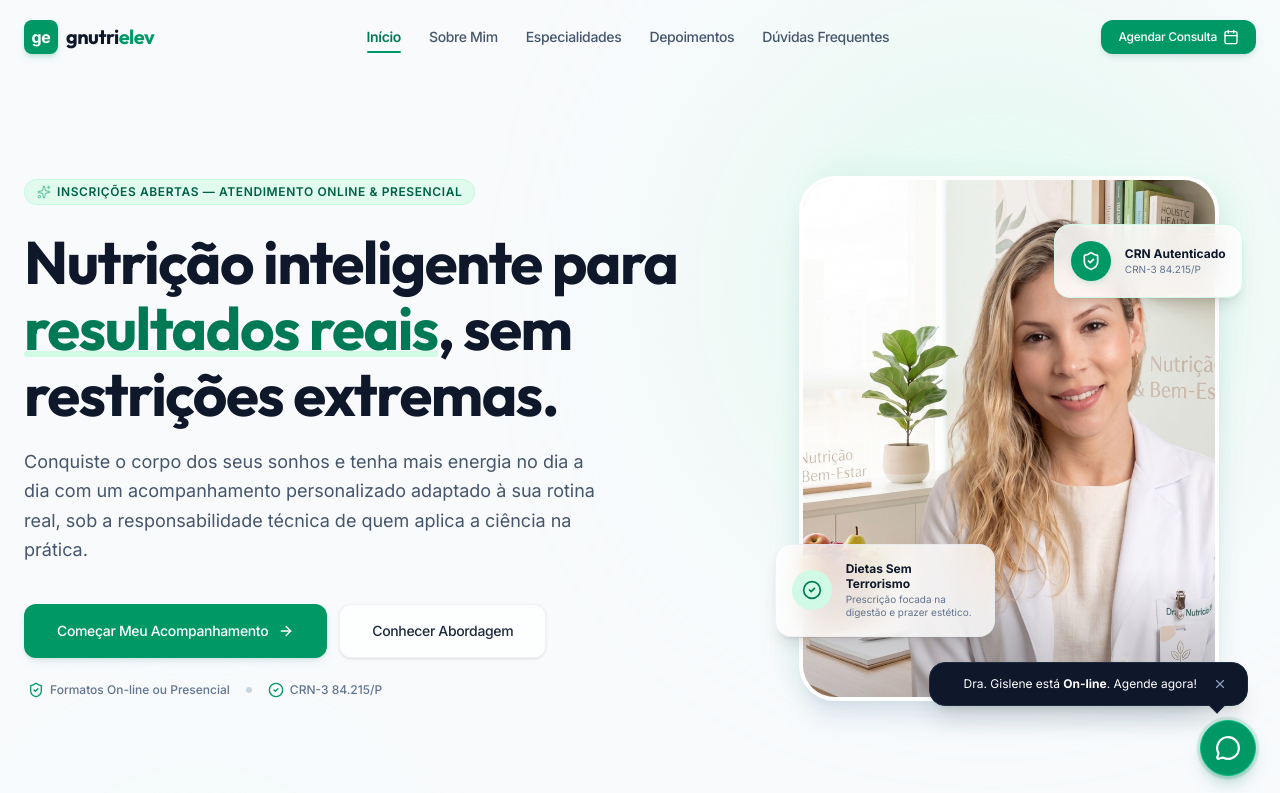
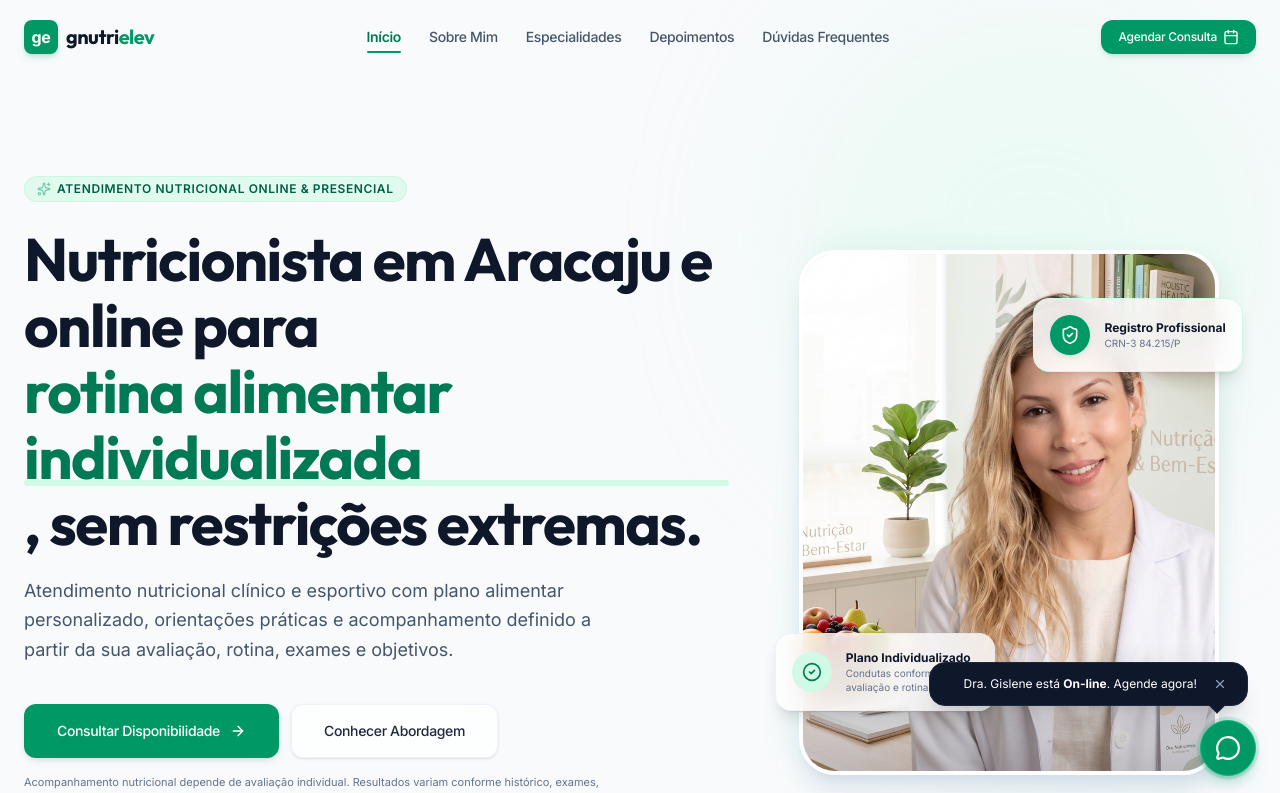
Before and after one commit to paulodias-dev/gnutrielev-nutricionista, a React (Vite) app: page / in a window 1280 px wide. Shown: the top 793 px of the page. Built offline with nearby package versions, Linux system fonts and the light colour scheme.

Commit message:
Ajusta hero para compliance SEO e performance

```diff
--- a/src/components/sections/Hero.tsx
+++ b/src/components/sections/Hero.tsx
@@ -18,48 +18,40 @@ export const Hero: React.FC = () => {
       id="inicio"
       className="relative pt-32 pb-20 md:pt-44 md:pb-32 bg-slate-50 overflow-hidden font-sans"
     >
-      {/* Dynamic blurred organic spot to simulate macOS desktop aesthetic */}
-      <div className="absolute top-0 right-0 w-[45vw] h-[45vw] rounded-full bg-emerald-100/40 filter blur-[100px] pointer-events-none" />
-      <div className="absolute bottom-12 left-10 w-[25vw] h-[25vw] rounded-full bg-teal-50/50 filter blur-[80px] pointer-events-none" />
+      <div className="absolute top-0 right-0 w-[38vw] h-[38vw] rounded-full bg-emerald-100/30 filter blur-[80px] pointer-events-none" />
+      <div className="absolute bottom-12 left-10 w-[20vw] h-[20vw] rounded-full bg-teal-50/40 filter blur-[60px] pointer-events-none" />
 
       <div className="max-w-7xl mx-auto px-6 relative z-10">
         <div className="grid grid-cols-1 lg:grid-cols-12 gap-12 lg:gap-8 items-center">
-
-          {/* Left Column: Copywriting content */}
           <div className="lg:col-span-7 flex flex-col items-start text-left">
-
-            {/* Tag/Badge */}
             <motion.div
               initial={{ opacity: 0, y: 15 }}
               animate={{ opacity: 1, y: 0 }}
               transition={{ duration: 0.5 }}
               className="inline-flex items-center gap-1.5 px-3 py-1 rounded-full text-xs font-semibold tracking-wider text-emerald-800 bg-emerald-100/60 uppercase border border-emerald-200/40 mb-6"
             >
-              <Sparkles className="w-3.5 h-3.5 text-emerald-600 animate-pulse" />
-              <span>Inscrições Abertas — Atendimento Online & Presencial</span>
+              <Sparkles aria-hidden="true" className="w-3.5 h-3.5 text-emerald-600 animate-pulse" />
+              <span>Atendimento Nutricional Online & Presencial</span>
             </motion.div>
 
-            {/* Main Catchy Title */}
             <motion.h1
               initial={{ opacity: 0, y: 15 }}
               animate={{ opacity: 1, y: 0 }}
               transition={{ duration: 0.6, delay: 0.1 }}
               className="text-3xl xs:text-4xl sm:text-5xl md:text-6xl font-bold font-display text-slate-900 tracking-tight leading-[1.2] md:leading-[1.1]"
             >
-              Nutrição inteligente para <span className="text-emerald-700 relative inline-block">resultados reais<span className="absolute left-0 bottom-1 w-full h-[6px] bg-emerald-100 rounded-full -z-10" /></span>, sem restrições extremas.
+              Nutricionista em Aracaju e online para <span className="text-emerald-700 relative inline-block">rotina alimentar individualizada<span className="absolute left-0 bottom-1 w-full h-[6px] bg-emerald-100 rounded-full -z-10" /></span>, sem restrições extremas.
             </motion.h1>
 
-            {/* Explanatory Subtitle */}
             <motion.p
               initial={{ opacity: 0, y: 15 }}
               animate={{ opacity: 1, y: 0 }}
               transition={{ duration: 0.6, delay: 0.2 }}
               className="mt-5 text-sm sm:text-base md:text-lg text-slate-600 leading-relaxed max-w-xl"
             >
-              Conquiste o corpo dos seus sonhos e tenha mais energia no dia a dia com um acompanhamento personalizado adaptado à sua rotina real, sob a responsabilidade técnica de quem aplica a ciência na prática.
+              Atendimento nutricional clínico e esportivo com plano alimentar personalizado, orientações práticas e acompanhamento definido a partir da sua avaliação, rotina, exames e objetivos.
             </motion.p>
 
-            {/* Multi-CTA block */}
             <motion.div
               initial={{ opacity: 0, y: 15 }}
               animate={{ opacity: 1, y: 0 }}
@@ -68,13 +60,16 @@ export const Hero: React.FC = () => {
             >
               <Button
                 id="hero-primary-cta"
-                onClick={() => window.open(NUTRI_PROFILE.whatsappUrl, '_blank')}
+                href={NUTRI_PROFILE.whatsappUrl}
+                target="_blank"
+                rel="noopener noreferrer"
                 variant="primary"
                 size="lg"
                 icon={ArrowRight}
+                aria-label="Consultar disponibilidade para atendimento nutricional pelo WhatsApp"
                 className="justify-center text-sm py-3.5"
               >
-                Começar Meu Acompanhamento
+                Consultar Disponibilidade
               </Button>
 
               <Button
@@ -90,27 +85,33 @@ export const Hero: React.FC = () => {
               </Button>
             </motion.div>
 
-            {/* Quick trust metrics */}
+            <motion.p
+              initial={{ opacity: 0 }}
+              animate={{ opacity: 1 }}
+              transition={{ duration: 0.6, delay: 0.4 }}
+              className="mt-4 max-w-xl text-[11px] leading-relaxed text-slate-500"
+            >
+              {NUTRI_PROFILE.consultationDisclaimer}
+            </motion.p>
+
             <motion.div
               initial={{ opacity: 0 }}
               animate={{ opacity: 1 }}
-              transition={{ duration: 0.6, delay: 0.4 }}
+              transition={{ duration: 0.6, delay: 0.5 }}
               className="mt-6 flex flex-col sm:flex-row sm:items-center gap-3 sm:gap-4 text-xs text-slate-500 font-medium ml-1"
             >
               <div className="flex items-center gap-1.5">
-                <ShieldCheck className="w-4 h-4 text-emerald-600 shrink-0" />
-                <span>Formatos On-line ou Presencial</span>
+                <ShieldCheck aria-hidden="true" className="w-4 h-4 text-emerald-600 shrink-0" />
+                <span>{NUTRI_PROFILE.serviceArea}</span>
               </div>
               <div className="hidden sm:block w-1.5 h-1.5 rounded-full bg-slate-300" />
               <div className="flex items-center gap-1.5">
-                <CheckCircle2 className="w-4 h-4 text-emerald-600 shrink-0" />
+                <CheckCircle2 aria-hidden="true" className="w-4 h-4 text-emerald-600 shrink-0" />
                 <span>{NUTRI_PROFILE.crn}</span>
               </div>
             </motion.div>
-
           </div>
 
-          {/* Right Column: Nutritionist mockup showcase with floating elements */}
           <div className="lg:col-span-5 flex items-center justify-center relative mt-6 lg:mt-0 px-4">
             <motion.div
               initial={{ opacity: 0, scale: 0.95 }}
@@ -118,23 +119,22 @@ export const Hero: React.FC = () => {
               transition={{ duration: 0.8, delay: 0.15 }}
               className="relative w-full max-w-[320px] sm:max-w-[380px] md:max-w-[420px]"
             >
-              {/* Soft decorative shadow backing */}
               <div className="absolute inset-0 bg-emerald-600/5 rounded-[28px] sm:rounded-[40px] rotate-3 scale-102 filter blur-md" />
 
-              {/* Main portrait photo frame */}
               <div className="aspect-[4/5] rounded-[28px] sm:rounded-[36px] overflow-hidden border-4 border-white shadow-xl shadow-slate-300/60 relative bg-slate-200">
                 <img
                   src={gislenePortrait}
-                  alt={`Nutricionista ${NUTRI_PROFILE.shortName}`}
+                  alt={`Nutricionista ${NUTRI_PROFILE.shortName} — atendimento nutricional em Aracaju e online`}
+                  width="840"
+                  height="1050"
+                  fetchPriority="high"
+                  decoding="async"
                   className="w-full h-full object-cover object-center"
                   referrerPolicy="no-referrer"
                 />
-
-                {/* Visual shade overlay to guarantee text legibility if applicable */}
                 <div className="absolute inset-x-0 bottom-0 h-1/4 bg-gradient-to-t from-black/20 to-transparent pointer-events-none" />
               </div>
 
-              {/* Floating credentials tag 1 */}
               <motion.div
                 initial={{ opacity: 0, x: -30, y: 10 }}
                 animate={{ opacity: 1, x: 0, y: 0 }}
@@ -142,15 +142,14 @@ export const Hero: React.FC = () => {
                 className="hidden sm:flex absolute -left-6 bottom-16 bg-white/80 backdrop-blur-md border border-slate-200/50 rounded-2xl p-4 shadow-lg items-center gap-3.5 max-w-[220px]"
               >
                 <div className="w-10 h-10 rounded-full bg-emerald-100 flex items-center justify-center shrink-0">
-                  <CheckCircle2 className="w-5 h-5 text-emerald-700" />
+                  <CheckCircle2 aria-hidden="true" className="w-5 h-5 text-emerald-700" />
                 </div>
                 <div>
-                  <h5 className="text-xs font-bold text-slate-900 leading-tight">Dietas Sem Terrorismo</h5>
-                  <p className="text-[10px] text-slate-500 mt-0.5 leading-snug">Prescrição focada na digestão e prazer estético.</p>
+                  <h5 className="text-xs font-bold text-slate-900 leading-tight">Plano Individualizado</h5>
+                  <p className="text-[10px] text-slate-500 mt-0.5 leading-snug">Condutas conforme avaliação e rotina real.</p>
                 </div>
               </motion.div>
 
-              {/* Floating credentials tag 2 */}
               <motion.div
                 initial={{ opacity: 0, x: 30, y: -10 }}
                 animate={{ opacity: 1, x: 0, y: 0 }}
@@ -158,19 +157,17 @@ export const Hero: React.FC = () => {
                 className="hidden sm:flex absolute -right-6 top-12 bg-white/85 backdrop-blur-md border border-emerald-100 rounded-2xl p-4 shadow-lg items-center gap-3.5 max-w-[210px]"
               >
                 <div className="w-10 h-10 rounded-full bg-emerald-600 flex items-center justify-center shrink-0 shadow-md shadow-emerald-600/10">
-                  <ShieldCheck className="w-5 h-5 text-white" />
+                  <ShieldCheck aria-hidden="true" className="w-5 h-5 text-white" />
                 </div>
                 <div>
-                  <h5 className="text-xs font-bold text-slate-900 leading-tight">CRN Autenticado</h5>
+                  <h5 className="text-xs font-bold text-slate-900 leading-tight">Registro Profissional</h5>
                   <p className="text-[10px] text-slate-500 mt-0.5 leading-snug">{NUTRI_PROFILE.crn}</p>
                 </div>
               </motion.div>
             </motion.div>
           </div>
-
         </div>
 
-        {/* Dynamic clean statistical values showcase */}
         <div className="grid grid-cols-1 md:grid-cols-3 gap-8 mt-24 md:mt-32 border-t border-slate-200/60 pt-16">
           {CLINIC_METRICS.map((metric, idx) => (
             <motion.div
@@ -193,7 +190,6 @@ export const Hero: React.FC = () => {
             </motion.div>
           ))}
         </div>
-
       </div>
     </section>
   );
```
